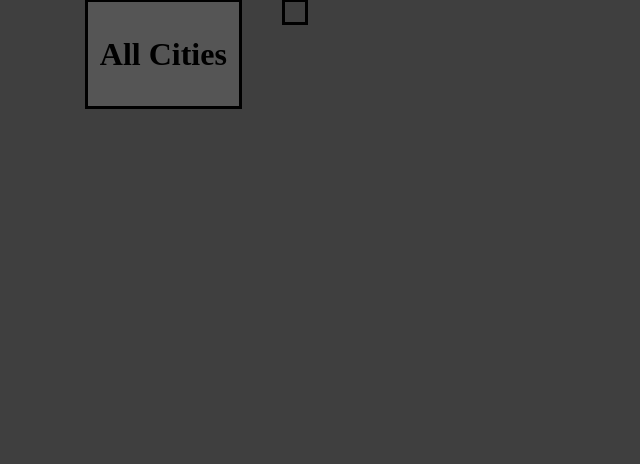
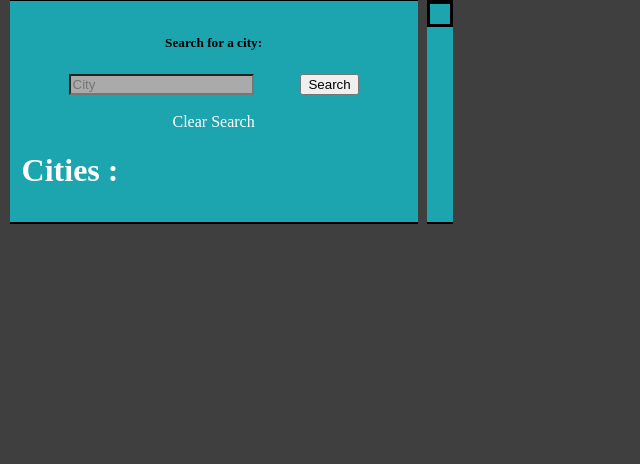
Before and after one commit to maxmcgrath1/Project_Wayfarer, a Django app: page /cities/ in a window 1280 px wide; the page is wider, and only the part inside the window is pictured. Shown: the part 95-559 px from the top of that part, without its empty margins (0-640 px from the left). Run offline with Django 4.2, Linux system fonts and the light colour scheme; data that the repository does not hold is empty; grey boxes are pictures that could not be loaded.

Commit message:
more css edits on cities page

```diff
--- a/main_app/static/styles/city_list.css
+++ b/main_app/static/styles/city_list.css
@@ -7,26 +7,44 @@
     display: flex;
 }
 div.city-list {
-    margin-left: calc(var(--VH) * 0.106);
+    margin-left: calc(var(--VH) * 0.012);
     padding: calc(var(--VH) * 0.015);
-    border: solid;
+    border-top: solid;
+    border-bottom: solid;
+    border-width: 2px;
+    border-right-width: 1px;
     height: max-content;
     overflow-y: scroll;
-    background-color: #555555;
+    background-color: #1da5af;
+    min-width: max-content;
+    width: calc(var(--VH) * .48);
+    transition: 0.8s;
 }
 div.each-city {
-    margin-left: calc(var(--VH) * 0.05) ;
+    margin-left: calc(var(--VH) * 0.012) ;
+    background-color: #1da5af;
+    border-top: solid;
+    border-bottom: solid;
+    border-width: 2px;
+    border-left-width: 1px;
+    transition: 0.8s;
+}
+div.each-city:hover, div.city-list:hover {
+    border-color: #ffffff;
 }
 .city-btns {
     display: flex;
     flex-flow: column wrap;
 }
 .city-btn {
+    --size: max-content;
+    width: var(--size) ;
+    min-width: max-content;
     font-family: 'Segoe UI', Tahoma, Geneva, Verdana, sans-serif;
     font-size: calc(var(--WU) * 0.5) ;
     margin: 0, auto;
-    margin-bottom: calc(var(--WU) * 0.15) ;
-    padding: 13px 13px;
+    margin-bottom: calc(var(--WU) * 0.25) ;
+    padding: 5px 50px;
     text-align: center;
     transition: 0.5s;
     background-size: 200% auto;
@@ -59,15 +77,20 @@
     margin-left: calc(var(--VW) *0.1);
     margin-right: calc(var(--VW) *0.1);
     width: calc(var(--VW) * 0.67);
+    margin-bottom: 10px;
 }
 .city-info-container {
     display: flex;
+    padding: calc(var(--WU) *.1);
+    margin-right: calc(var(--WU) * .25);
     flex-flow: column wrap;
-    margin-left: calc(var(--WU) * -2);;
+    margin-left: calc(var(--WU) * -2.05);;
     justify-content: start;
     max-width: calc(var(--WU) * 5);
-    width: calc(var(--WU) * 4);
+    width: calc(var(--WU) * 3.8);
     height: max-content;
+    border: solid;
+    border-radius: 5%;
 }
 .city-image {
     max-width: calc(var(--VW) * 0.45);
@@ -75,10 +98,33 @@
     border-radius: 2%;
 }
 .city-info, .city-name {
-    width: calc(var(--WU) * 4) ;
+    width: calc(var(--WU) * 3.7) ;
+
 }
 .city-info {
-    font-size: small;
-    line-height: 0.1em;
+    margin-left: calc(var(--WU) * .2);
+    margin-top: calc(var(--WU) * .2) ;
+    font-size: big;
+    text-align: left;
+
     /* transform: translate(calc(var(--VW) * -0.11),calc(var(--VW) * -0.21) ); */
 }
+div.control {
+    display: flex;
+    justify-content: space-evenly;
+    height: fit-content;
+}
+.queryheader {
+    text-align: start;
+    color: #ffffff;
+}
+.input {
+    cursor: pointer;
+    background: #aaaaaa;
+}
+.input:focus {
+    cursor:default;
+    box-shadow: 0 0 15px;
+    background: #ffffff;
+    outline: none;
+}
--- a/main_app/static/styles/main.css
+++ b/main_app/static/styles/main.css
@@ -11,10 +11,10 @@
 }
 a {
     text-decoration: none;
-    color: #000000;
+    color: #ffffff;
 }
 a:hover {
-    color: #ffffff
+    color: #000000;
 }
 nav, .nav-bar-container {
     margin: 0 auto;
@@ -55,6 +55,10 @@
     display: block;
     max-width: calc(var(--WU) *1.2);
     margin: 0 auto;
+    border-right: solid;
+}
+img.nav-bar-icon:hover {
+    border-right: #ffffff;
 }
 p.midbar {
    transform: translate(calc(var(--WU) * 0),calc(var(--WU) * .22));
@@ -63,3 +67,6 @@
 a.endbar {
     transform: translateY(calc(.22 * var(--WU)));
 }
+div.auth-container {
+    transform: translateY(10px);
+}
--- a/main_app/templates/base.html
+++ b/main_app/templates/base.html
@@ -17,7 +17,7 @@
             <div class='nav-bar-container'>
                 <ul class="nav-bar-items">
                     <li class = "nav-bar-item nav-bar-logo">
-                            <img class="nav-bar-icon" src="https://st2.depositphotos.com/3096625/9284/v/600/depositphotos_92842844-stock-illustration-monogram-letter-w-logo.jpg">
+                           <img class="nav-bar-icon" src="https://st2.depositphotos.com/3096625/9284/v/600/depositphotos_92842844-stock-illustration-monogram-letter-w-logo.jpg">
                     </li>
                     <li class="nav-bar-item navbar-selector1">
                         <a href="/">
@@ -50,12 +50,3 @@
         </main>
     </body>
 </html>
-{% comment %} {% if user.is_authenticated %}
-                <span>Welcome: {{user.username}}</span>
-                <a href="{% url 'logout' %}">Logout</a>
-                {% else %}
-                    <div class="navbar-menu navbar-end">
-                        <a href="{% url 'login' %}">Log In</a>
-                        <a href="{% url 'signup' %}">Sign Up</a>
-                    </div>
-                {% endif %} {% endcomment %}
--- a/main_app/templates/city_list.html
+++ b/main_app/templates/city_list.html
@@ -7,8 +7,23 @@
 {% block content%}
 <div class="city-container">
     <div class="city-list">
-        <h1>
-        All Cities
+        <form class="mb-5" method="get">
+            <div class="field has-addons">
+                <div class="control-container">
+                    <h5>
+                        Search for a city:
+                    </h5>
+                    <div class="control">
+                        <input class="input" type="text" name="name" placeholder="City" />
+                        <input class="button is-success" type="submit" value="Search" />
+                    </div>
+                </div>
+            </div>
+            <br/>
+            <a class="button is-dark" href="{% url 'city_list' %}">Clear Search</a>
+        </form>
+        <h1 class="queryheader">
+        Cities :
         </h1>
         <div class="city-btns">
             {% for city in cities%}
@@ -28,7 +43,7 @@
                     <p class="city-info">Main Attractions: {{city.attractions}}</h3>
                 </div>
                 <a class="city-link" href="{% url 'city_detail' city.pk %}">
-                <img class="city-image" src="{{city.image}}" alt="{{city.name}}" />
+                    <img class="city-image" src="{{city.image}}" alt="{{city.name}}" />
                 </a>
             </div>
             {% endfor %}
```
